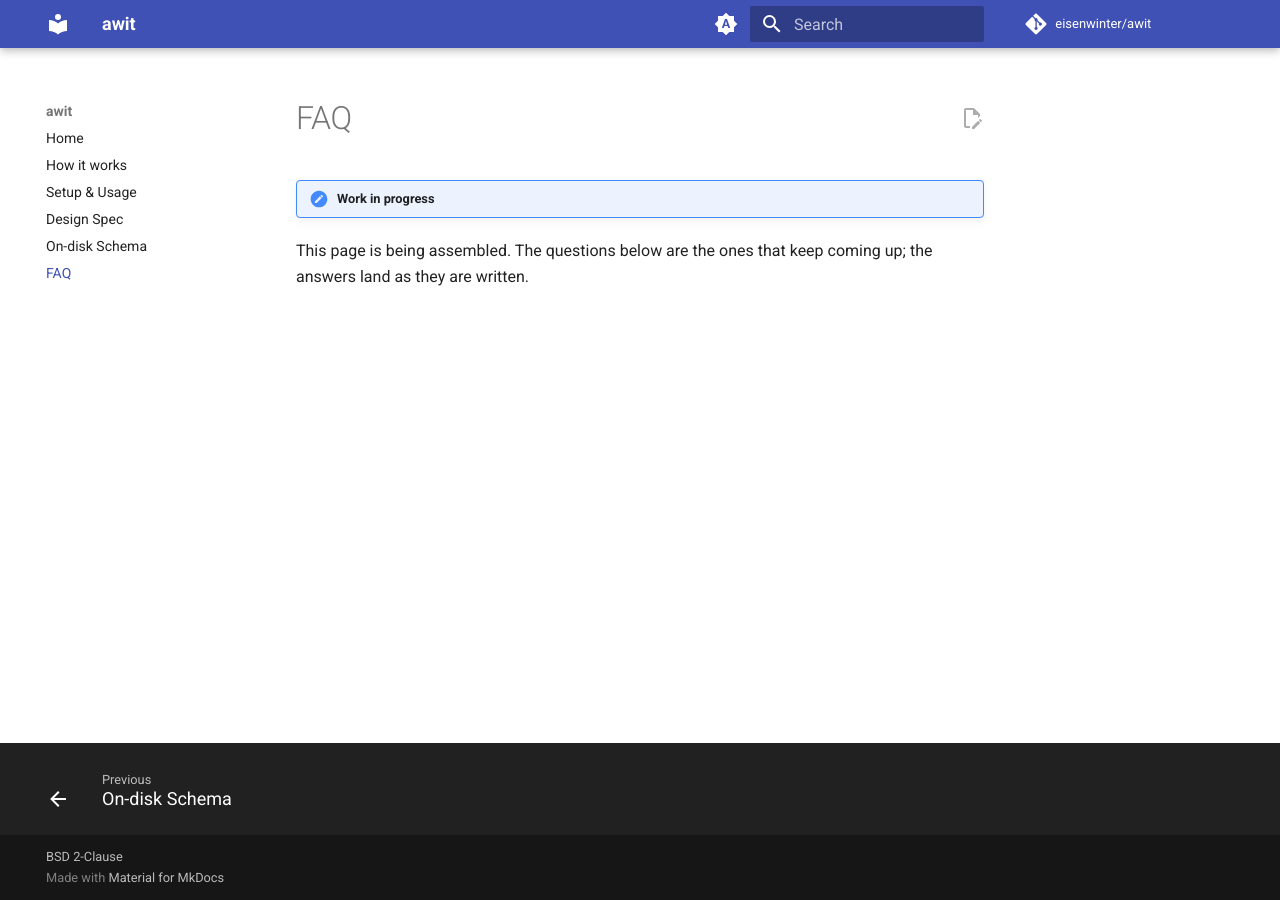
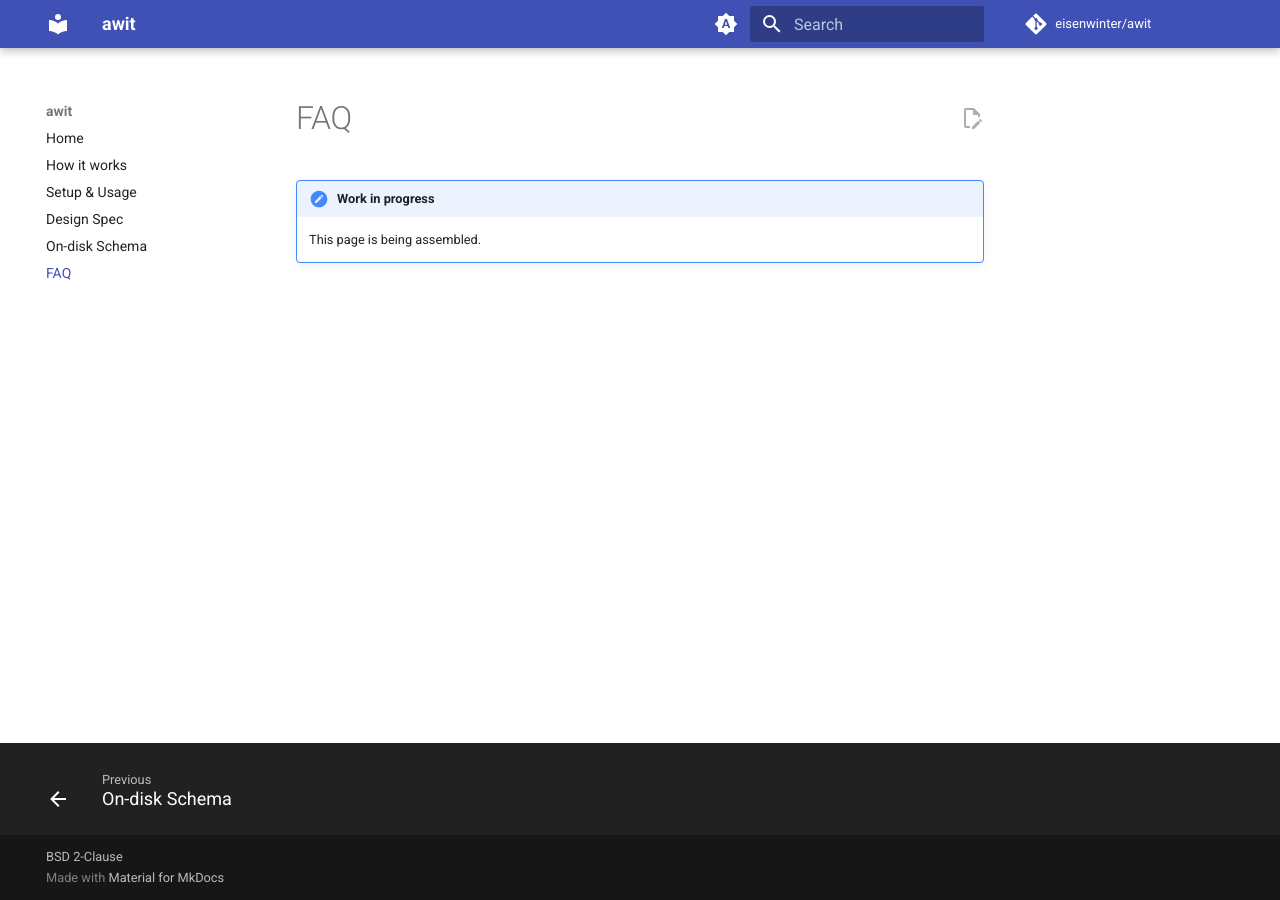
Before and after one commit to eisenwinter/awit, an MkDocs documentation site: the page built from docs/faq.md, in a window 1280 px wide. Built offline with MkDocs 1.6.1 and Material for MkDocs 9.7.7, drawn with Linux system fonts in a browser that asks for light colours; comment, search, counter and statistics services are not loaded.

Commit message:
docs: reset faq to stub

```diff
--- a/docs/faq.md
+++ b/docs/faq.md
@@ -1,5 +1,4 @@
 # FAQ
 
 !!! note "Work in progress"
-This page is being assembled. The questions below are the ones that keep
-coming up; the answers land as they are written.
+    This page is being assembled.
```
